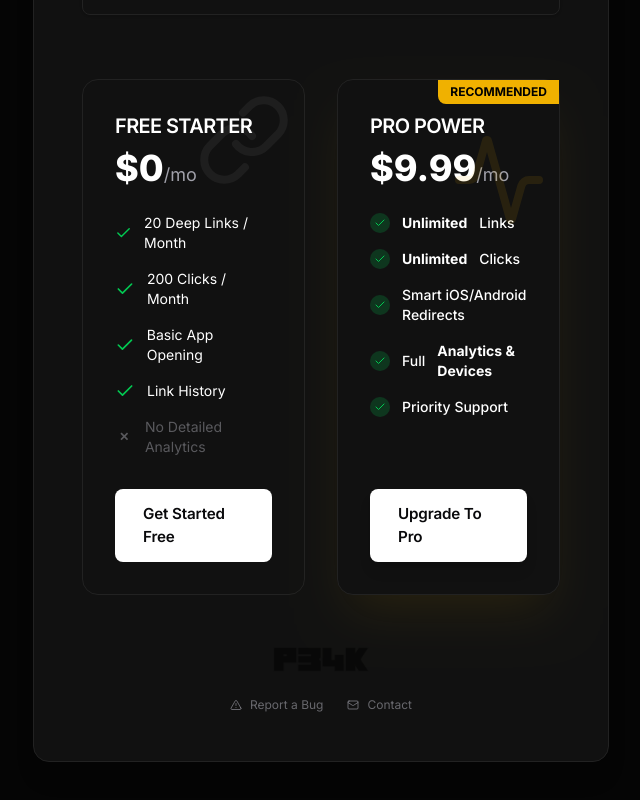
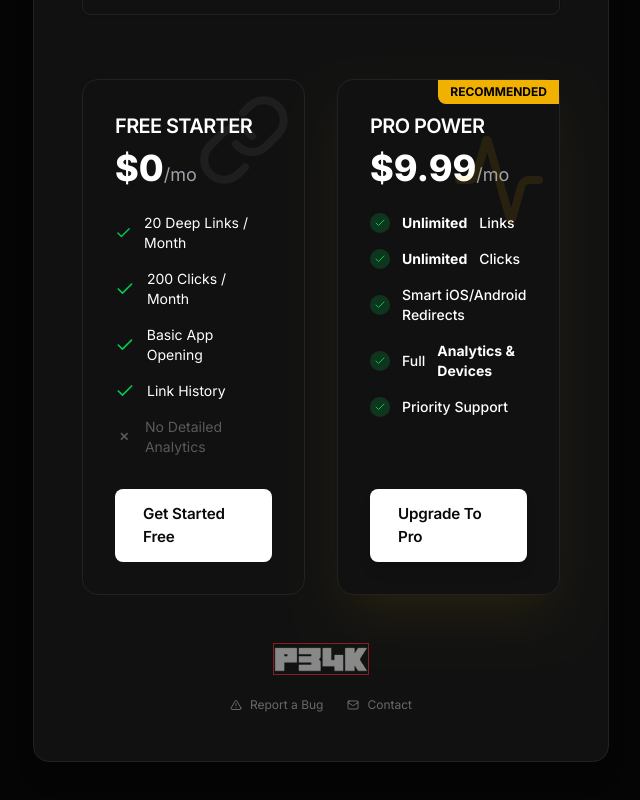
Before and after one commit to P34KPK/deeplink-app, a Next.js app: page / in a window 1280 px wide. Shown: the part 804-1604 px from the top of the page, without its empty margins (319-959 px from the left). Built offline with nearby package versions, Linux system fonts and the light colour scheme; no server answers.

Commit message:
chore: DEBUG logo visibility (no filters, red border)

```diff
--- a/src/app/page.tsx
+++ b/src/app/page.tsx
@@ -485,12 +485,12 @@ export default function Home() {
             className="inline-block opacity-50 hover:opacity-100 transition-opacity"
             aria-label="Visit P34K"
           >
-            <div className="relative w-24 h-8 mx-auto">
+            <div className="relative w-24 h-8 mx-auto border border-red-500">
               <Image
                 src="/p34k-logo.png"
                 alt="P34K"
                 fill
-                className="object-contain invert dark:invert-0"
+                className="object-contain"
               />
             </div>
           </a>
```
